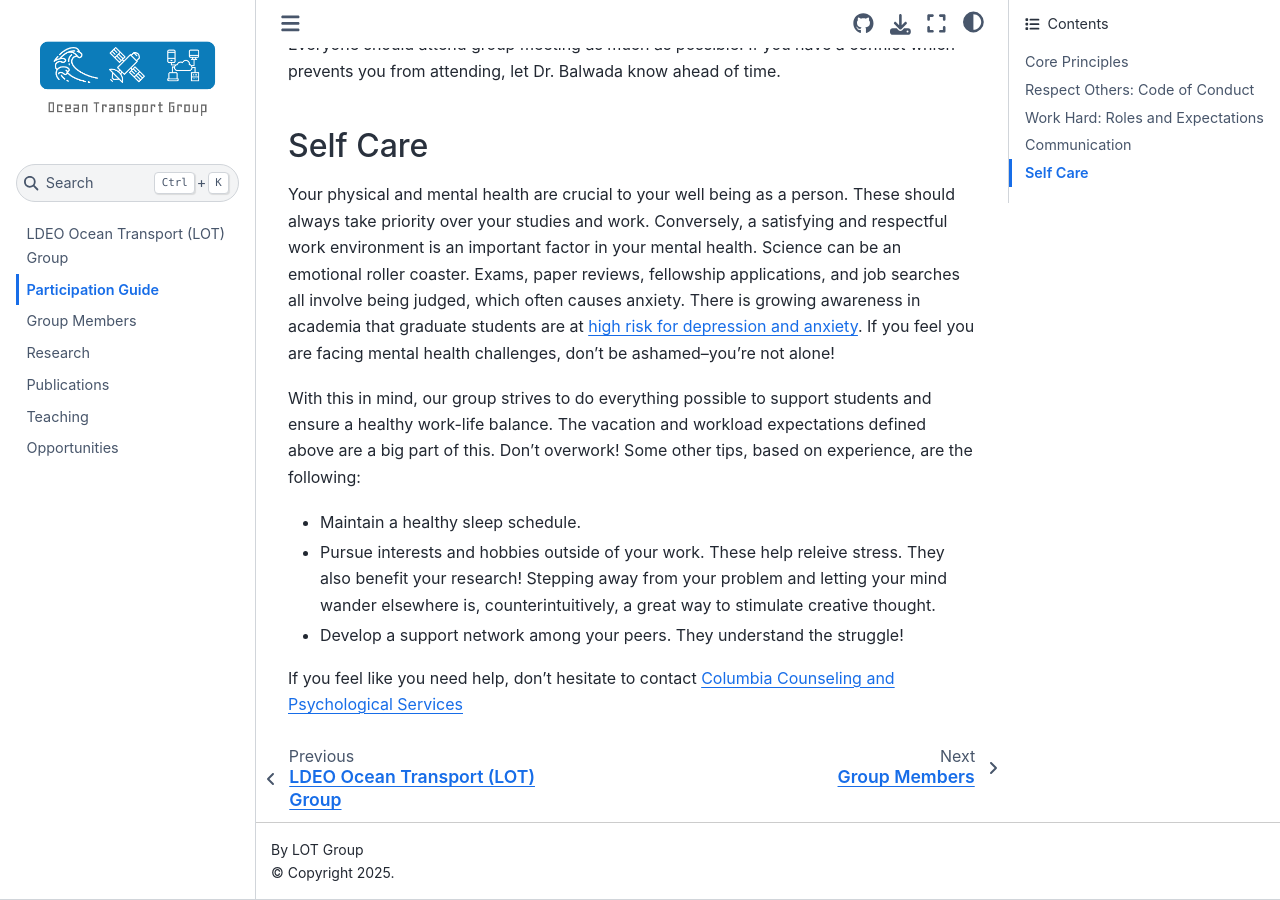
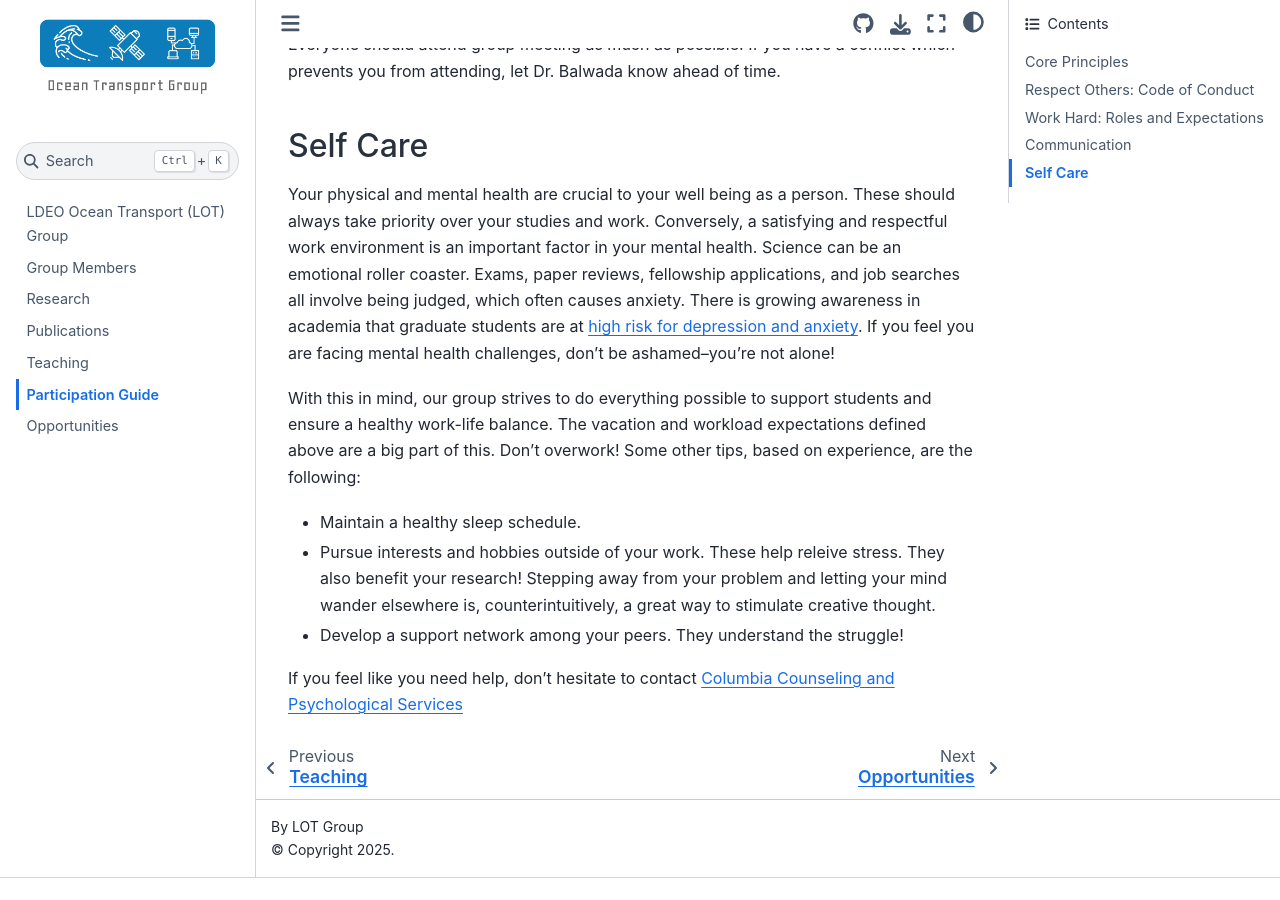
Before and after one commit to ocean-transport/ocean-transport.github.io, a Jupyter Book: the page built from guide.md, in a window 1280 px wide and 900 px high, scrolled down 6159 px. Built offline with Jupyter Book 1.0.4 settings and Sphinx 7.4.7 and the Sphinx Book theme 1.1.4, drawn with Linux system fonts in a browser that asks for light colours; after the commit the page ends 7037 px from its top, so only the background shows below that; some of the changed lines change nothing that is shown.

```diff
--- a/_toc.yml
+++ b/_toc.yml
@@ -4,9 +4,9 @@
 format: jb-book
 root: intro
 chapters:
-- file: guide
 - file: group_members
 - file: research
 - file: publications
 - file: teaching
+- file: guide
 - file: opportunities
```
